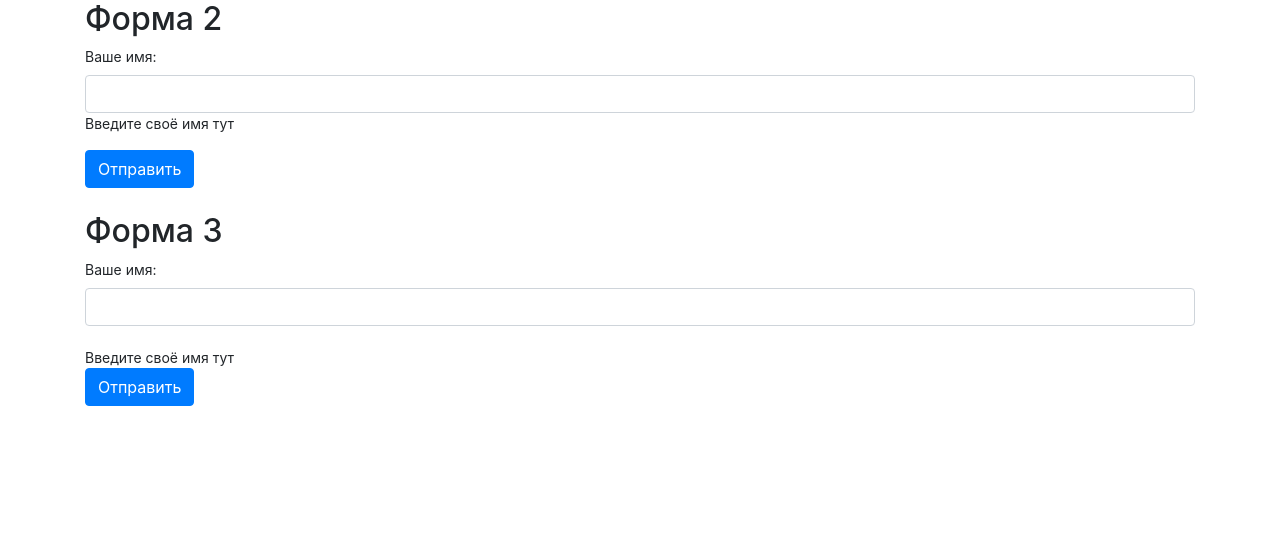
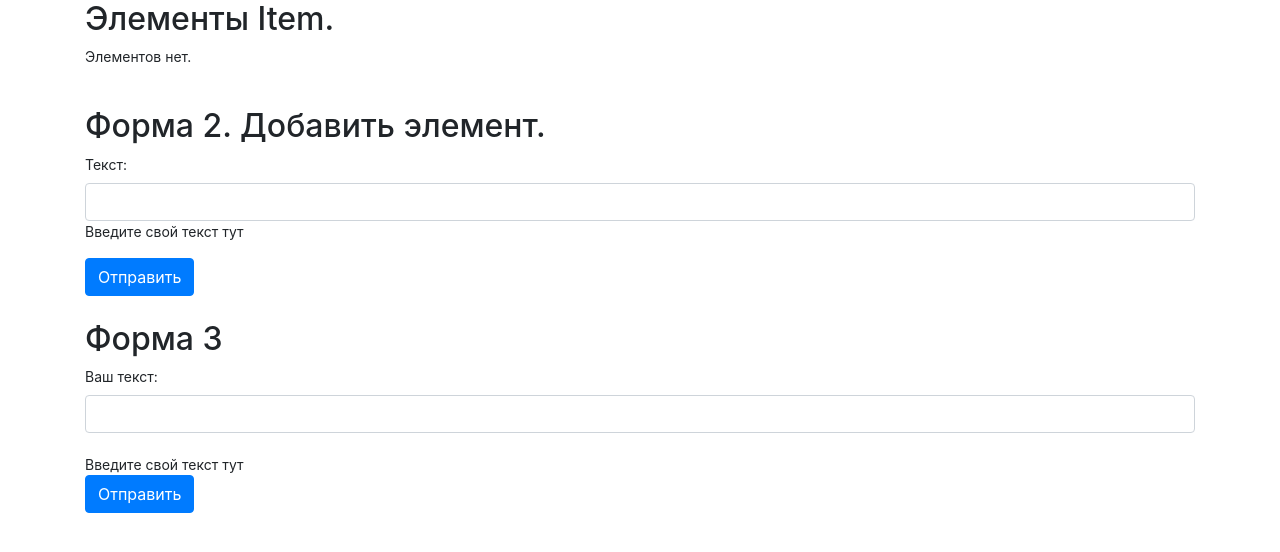
Before and after one commit to multiscripter/django, a Django app: page /forms/ in a window 1280 px wide. Shown: the top 552 px of the page. Run offline with Django 3.2, Linux system fonts and the light colour scheme; data that the repository does not hold is empty; some libraries are stand-ins or nearby versions.

Commit message:
Added 'Item' model. Added code for support Item in controller. Added tests for Item.

```diff
--- a/djbook/controllers/forms.py
+++ b/djbook/controllers/forms.py
@@ -1,6 +1,7 @@
 from django.http import HttpResponseRedirect
 from django.shortcuts import render
 from djbook.forms import TestForm
+from djbook.models import Item
 
 
 def get(request):
@@ -14,6 +15,7 @@ def get(request):
                 data[k] = v
     else:
         data['form'] = TestForm()
+        data['items'] = Item.objects.all()
     data['request'] = request
     return render(request, tpl, data)
 
@@ -35,6 +37,7 @@ def post(request):
             form = TestForm(request.POST)
             if form.is_valid():
                 text = form.cleaned_data['text']
+                Item.objects.create(text=text)
                 uri = '/forms-response/?status=ok&message=' + text
                 return HttpResponseRedirect(uri)
             else:
--- a/djbook/forms.py
+++ b/djbook/forms.py
@@ -4,13 +4,13 @@ from django import forms
 class TestForm(forms.Form):
     # name = forms.CharField(label='имя', max_length=100)
     text = forms.CharField(
-        label='Ваше имя',
-        help_text='Введите своё имя тут',
+        label='Ваш текст',
+        help_text='Введите свой текст тут',
         widget=forms.TextInput(attrs={
             'class': 'form-control text-field',
-            'name': 'firstName',
+            'name': 'text',
             'size': 99,
-            'title': 'title ваше имя'
+            'title': 'title ваш текст'
         })
     )
     # email_field = forms.EmailField(label='field Е-почта')
--- a/djbook/models/__init__.py
+++ b/djbook/models/__init__.py
@@ -2,3 +2,4 @@ from .part import Part
 from .rus import Rus
 from .taxonomy import Taxonomy
 from .eng import Eng
+from .item import Item
--- a/templates/djbook/forms.html
+++ b/templates/djbook/forms.html
@@ -12,7 +12,34 @@
 <body class="container page-forms">
     <div class="row mb-4">
         <div class="col-12">
-            <h2>Форма 2</h2>
+            <h2>Элементы Item.</h2>
+            {% if items %}
+            <table id="items-table" class="table table-sm">
+                <thead>
+                    <tr>
+                        <th>#</th>
+                        <th>Ид</th>
+                        <th>Текст</th>
+                    </tr>
+                </thead>
+                <tbody>
+                {% for item in items %}
+                    <tr>
+                        <td>{{ forloop.counter }}</td>
+                        <td>{{ item.id }}</td>
+                        <td>{{ item.text }}</td>
+                    </tr>
+                {% endfor %}
+                </tbody>
+            </table>
+            {% else %}
+            <p>Элементов нет.</p>
+            {% endif %}
+        </div>
+    </div>
+    <div class="row mb-4">
+        <div class="col-12">
+            <h2>Форма 2. Добавить элемент.</h2>
             <form action="/forms/" method="post">
                 <input type="hidden" name="form-id" value="form-2">
                 {% csrf_token %}
@@ -22,7 +49,7 @@
                 <div class="form-group">
                     {{ form.text.errors }}
                     <label class="form-label" for="form-2-text">
-                        Ваше имя:
+                        Текст:
                     </label>
                     <input id="form-2-text"
                            name="text"
```
Also changed, not shown: djbook/models/item.py (added, +10 -0 lines), djbook/tests/controllers/testForms.py (+41 -3 lines), djbook/tests/models/testItem.py (added, +23 -0 lines), djbook/migrations/0016_item.py (added), djbook/migrations/0017_auto_20200914_1114.py (added).
